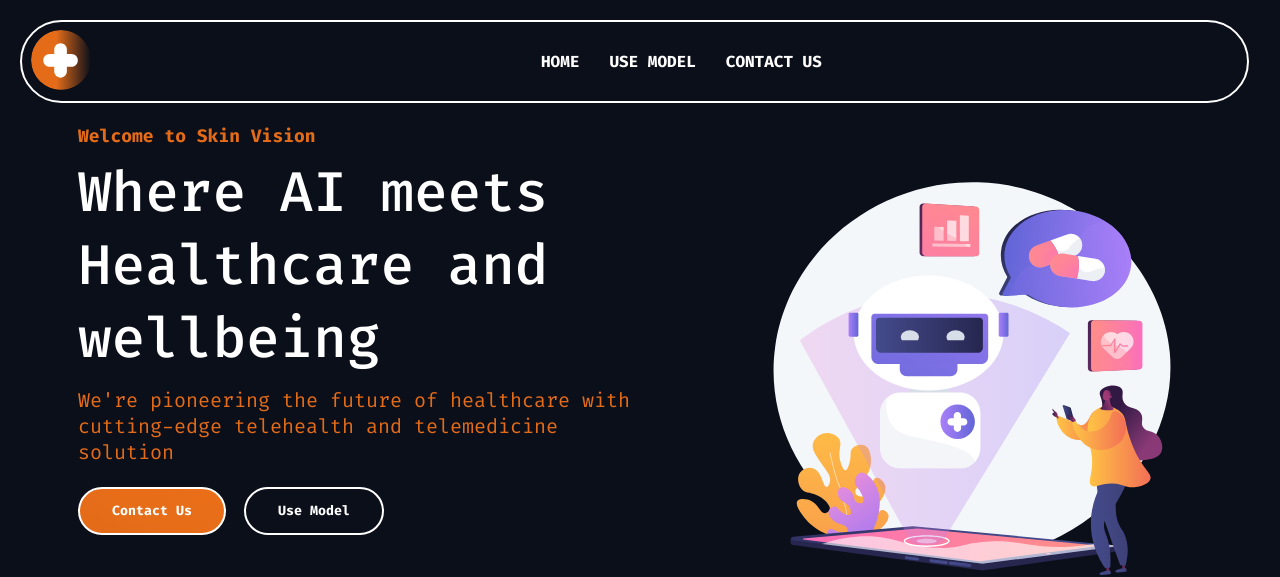
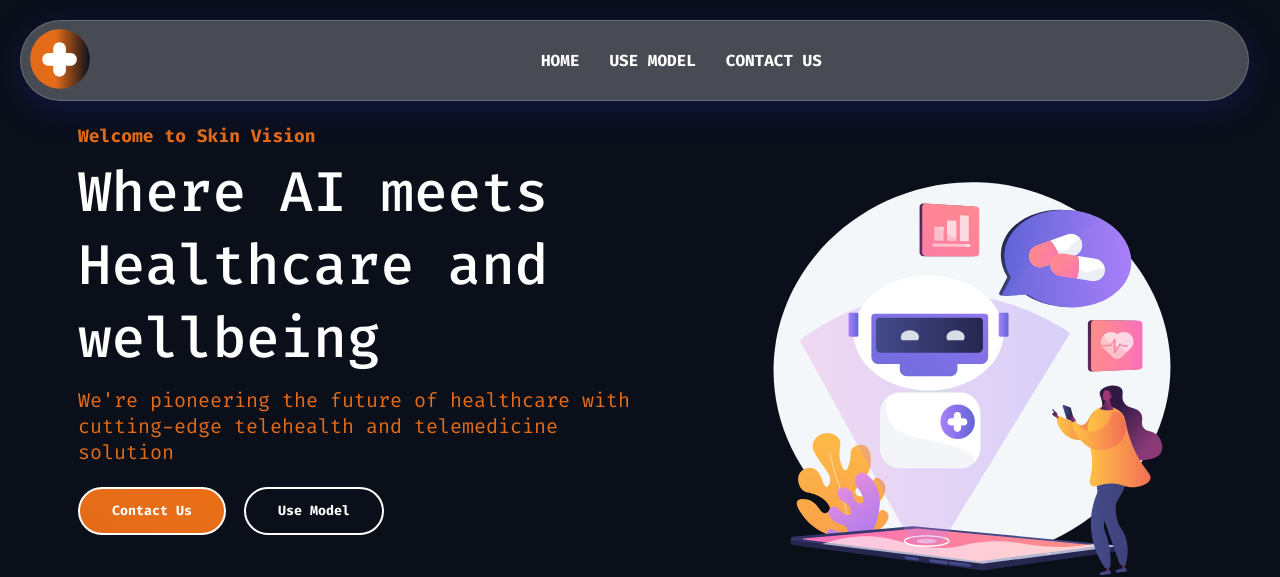
Before and after one commit to spider-development01/Skin-vision, a plain HTML site: page index.html in a window 1280 px wide. Shown: the top 577 px of the page. Drawn offline with Linux system fonts and the light colour scheme; a web font is replaced by a local one.

Commit message:
Update styles.css

```diff
--- a/styles.css
+++ b/styles.css
@@ -769,3 +769,10 @@ iframe{
   color: #ffffff;
   font-size: 30px;
 }
+
+ul.nav-bar {
+    background: rgba(255, 255, 255, 0.25);
+    box-shadow: 0 8px 32px 0 rgba(31, 38, 135, 0.37);
+    backdrop-filter: blur(8.5px);
+    -webkit-backdrop-filter: blur( 8.5px );
+    border: 1px solid rgba(255, 255, 255, 0.18);
```
